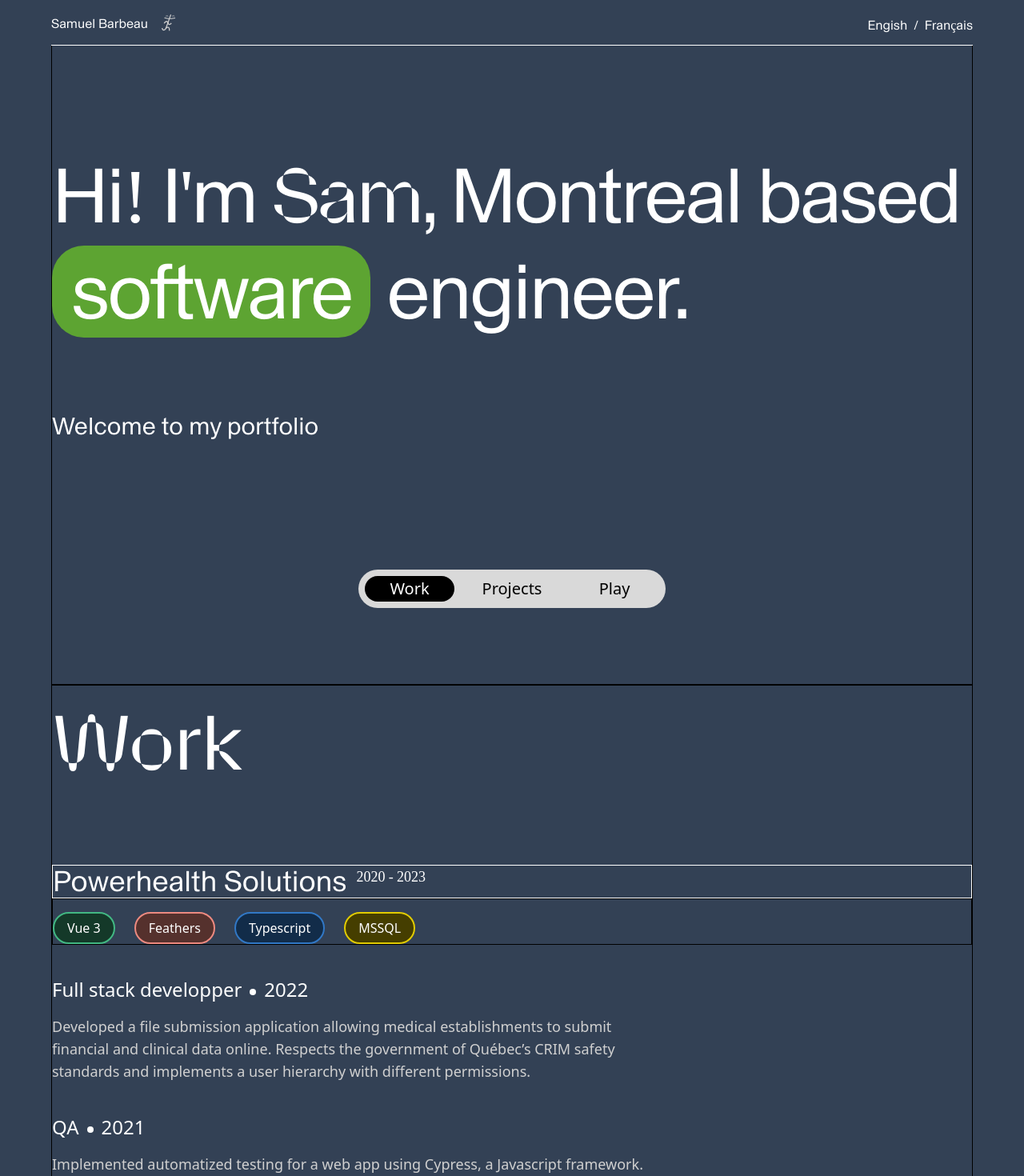
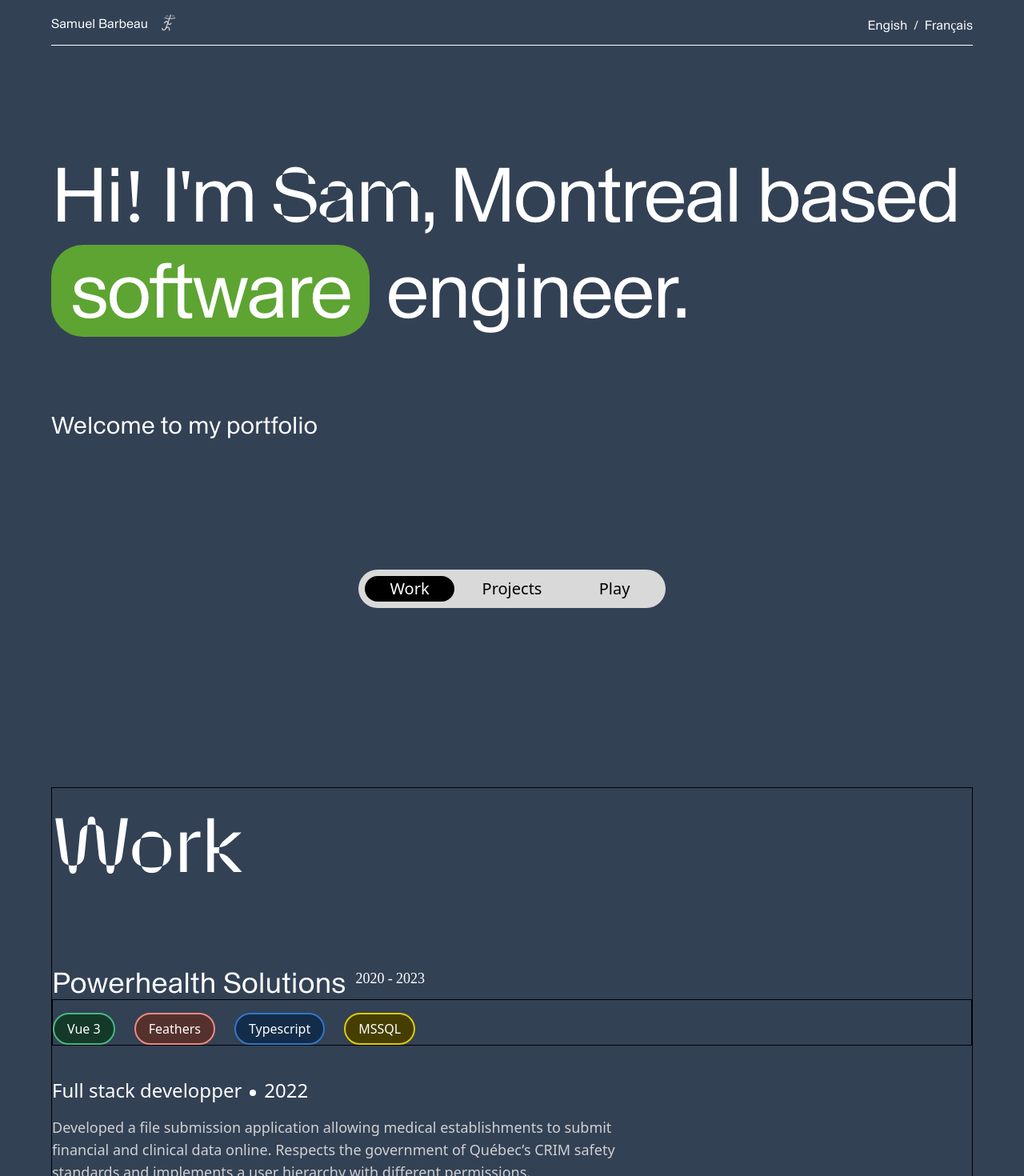
Before and after one commit to samb271/portfolio, a Vue app: page /reach in a window 1280 px wide. Shown: the top 1470 px of the page at 80% size. Built offline with nearby package versions, Linux system fonts and the light colour scheme.

Commit message:
refactoring: removes borders

```diff
--- a/src/components/Home.vue
+++ b/src/components/Home.vue
@@ -3,7 +3,7 @@
 </script>
 
 <template>
-  <div class="border h-screen pb-[57px]">
+  <div class="h-screen pb-[57px]">
     <p class="text-8xl mt-32 w-full max-w-7xl welcomeTitle">Hi! I'm <span class="sam">Sam</span>, Montreal based <span class="bg-titlePill rounded-[40px] px-6">software</span> engineer.</p>
     <p class="welcomeSubtext text-3xl mt-12">Welcome to my portfolio</p>
   </div>
--- a/src/components/Section.vue
+++ b/src/components/Section.vue
@@ -7,7 +7,7 @@ const { time } = defineProps({
 </script>
 
 <template>
-  <p class="section text-4xl text-text-primary flex border mt-20">
+  <p class="section text-4xl text-text-primary flex mt-20">
     <slot></slot>
     <p v-if="time" class="text-lg pl-3">{{ time }}</p>
   </p>
```
